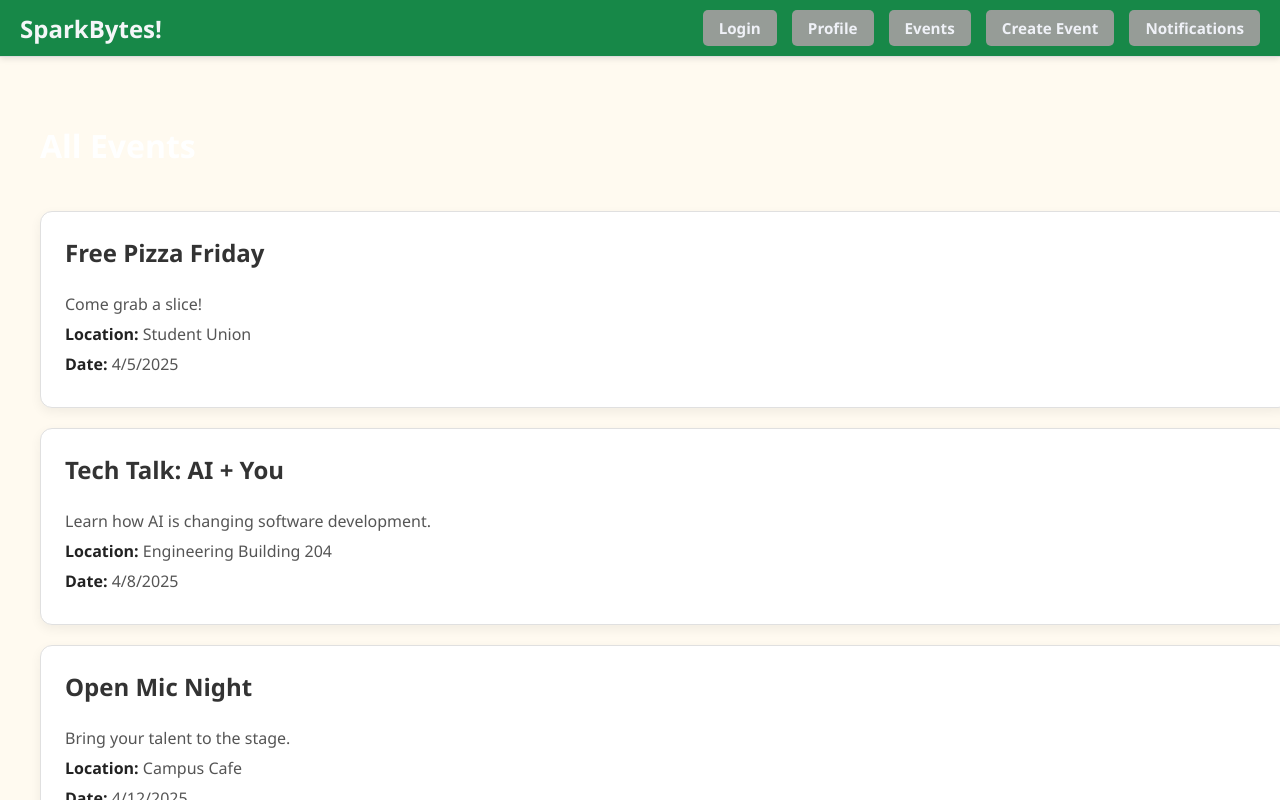
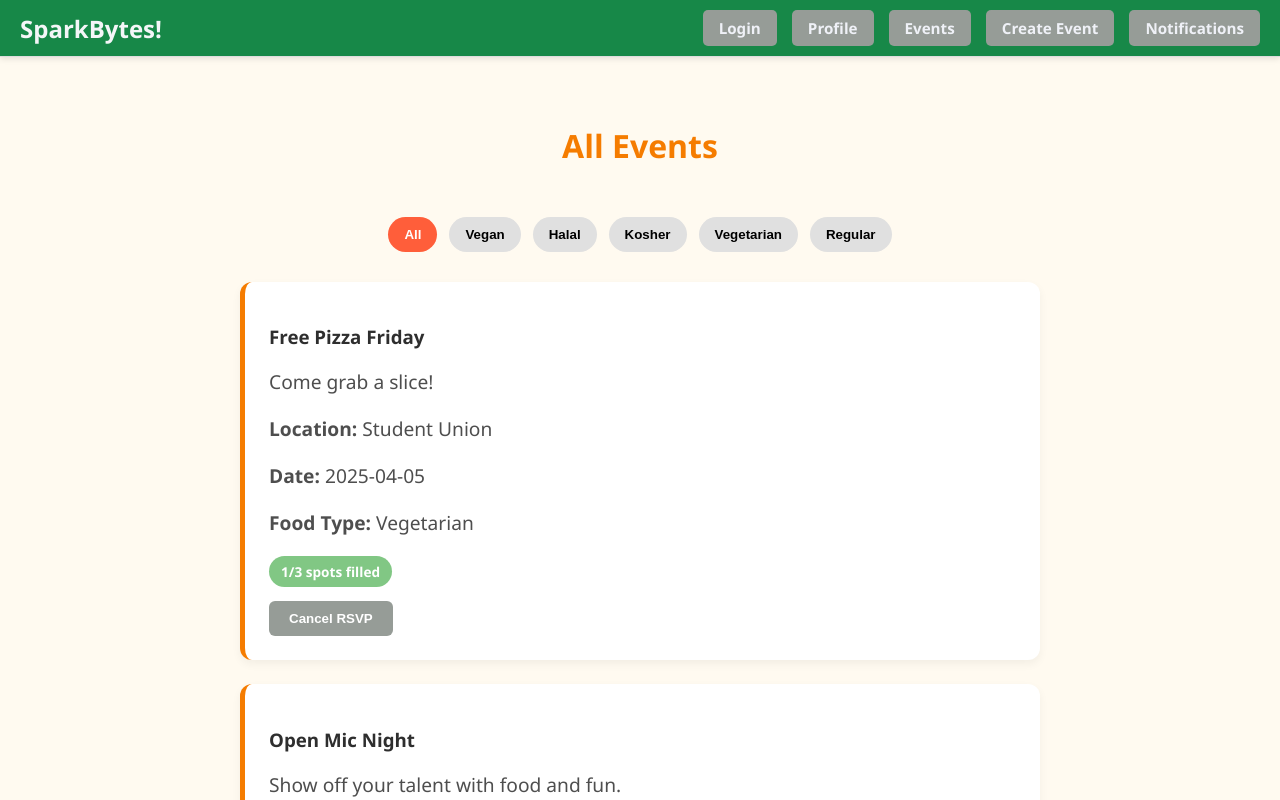
Before and after one commit to stevenltran/CS391-S25, a React (Create React App) app in the folder sparkbytes/: page /events in a window 1280 px wide. Shown: the top 800 px of the page. Built offline with nearby package versions, Linux system fonts and the light colour scheme.

Commit message:
added the filter feature and rsvp and cancel

```diff
--- a/sparkbytes/src/components/EventCard.js
+++ b/sparkbytes/src/components/EventCard.js
@@ -13,13 +13,49 @@
 
 import "./EventCard.css";
 
-function EventCard({ title, description, location, date }) {
+function EventCard({
+  title,
+  description,
+  location,
+  date,
+  foodType,
+  rsvps,
+  limit,
+  onRSVP,
+  isUserRSVPed,
+  isFull,
+}) {
   return (
-    <div className="event-card">
+    <div className="event-card-wrapper">
       <h3>{title}</h3>
       <p>{description}</p>
       <p><strong>Location:</strong> {location}</p>
-      <p><strong>Date:</strong> {new Date(date).toLocaleDateString()}</p>
+      <p><strong>Date:</strong> {date}</p>
+      <p><strong>Food Type:</strong> {foodType}</p>
+
+      {/* RSVP Badge */}
+      <p className="rsvp-status">
+        {isFull ? (
+          <span className="badge filled">Filled</span>
+        ) : (
+          <span className="badge open">
+            {rsvps.length}/{limit} spots filled
+          </span>
+        )}
+      </p>
+
+      {/* RSVP Button */}
+      <button
+        className={`rsvp-btn ${isUserRSVPed ? "cancel" : ""}`}
+        onClick={onRSVP}
+        disabled={!isUserRSVPed && isFull}
+      >
+        {isUserRSVPed
+          ? "Cancel RSVP"
+          : isFull
+          ? "Event Full"
+          : "RSVP"}
+      </button>
     </div>
   );
 }
--- a/sparkbytes/src/pages/createevent.js
+++ b/sparkbytes/src/pages/createevent.js
@@ -9,10 +9,13 @@ function CreateEvent() {
     description: "",
     location: "",
     date: "",
+    foodType: "",
+    limit: "",
   });
 
   const handleChange = (e) => {
     setFormData({ ...formData, [e.target.name]: e.target.value });
+
   };
 
   const handleSubmit = (e) => {
@@ -20,8 +23,9 @@ function CreateEvent() {
 
     // save event to localStorage for now (temporary storage)
     const storedEvents = JSON.parse(localStorage.getItem("events")) || [];
-    const updatedEvents = [...storedEvents, formData];
+    const updatedEvents = [...storedEvents, { ...formData, rsvps: [] }];
     localStorage.setItem("events", JSON.stringify(updatedEvents));
+
 
     // redirect to event listing page
     navigate("/events");
@@ -57,6 +61,30 @@ function CreateEvent() {
           onChange={handleChange}
           required
         />
+        <select
+          name="foodType"
+          value={formData.foodType}
+          onChange={handleChange}
+          required
+        >
+        <option value="">-- Select Food Type --</option>
+        <option value="Vegan">Vegan</option>
+        <option value="Halal">Halal</option>
+        <option value="Kosher">Kosher</option>
+        <option value="Vegetarian">Vegetarian</option>
+        <option value="Gluten-Free">Gluten-Free</option>
+        <option value="Regular">Regular</option>
+        </select>
+
+        <input
+          type="number"
+          name="limit"
+          placeholder="RSVP Limit"
+          onChange={handleChange}
+          required
+          min={1}
+        />
+
         <button type="submit">Create Event</button>
       </form>
     </div>
--- a/sparkbytes/src/pages/eventlist.css
+++ b/sparkbytes/src/pages/eventlist.css
@@ -1,16 +1,101 @@
-.event-list-container {
+.event-page {
+    padding: 40px 20px;
+    max-width: 800px;
+    margin: auto;
+  }
+
+  .event-title {
+    text-align: center;
+    color: #f57c00;
+    font-size: 2rem;
+    margin-bottom: 30px;
+  }
+
+  .event-list-container {
     display: flex;
+    flex-direction: column;
+    gap: 24px;
+  }
+
+  .event-card-wrapper {
+    background-color: #fff;
+    padding: 24px;
+    border-radius: 12px;
+    box-shadow: 0 4px 10px rgba(0,0,0,0.05);
+    border-left: 5px solid #f57c00;
+  }
+
+  .rsvp-status {
+    margin: 14px 0;
+    font-size: 0.95rem;
+  }
+
+  .badge {
+    display: inline-block;
+    padding: 6px 12px;
+    border-radius: 20px;
+    font-weight: 600;
+    font-size: 0.85rem;
+  }
+
+  .badge.filled {
+    background-color: #ccc;
+    color: #444;
+  }
+
+  .badge.open {
+    background-color: #81c784;
+    color: white;
+  }
+
+  .rsvp-btn {
+    padding: 10px 20px;
+    background-color: #f57c00;
+    color: white;
+    border: none;
+    border-radius: 6px;
+    font-weight: bold;
+    cursor: pointer;
+    transition: background-color 0.2s ease;
+  }
+
+  .rsvp-btn:disabled {
+    background-color: #ccc;
+    cursor: not-allowed;
+  }
+
+  .rsvp-btn.cancel {
+    background-color: #969c97;
+  }
+
+  .rsvp-btn.cancel:hover {
+    background-color: #969c97;
+  }
+
+  .filter-bar {
+    display: flex;
+    justify-content: center;
     flex-wrap: wrap;
-    gap: 20px;
-    padding: 20px;
-    justify-content: center;
-}
+    gap: 12px;
+    margin: 20px auto 30px;
+  }
 
-.event-title {
-    width: 100%;
-    max-width: 1200px;
-    font-size: 2rem;
-    margin-bottom: 24px;
-    text-align: left;
+  .filter-bar button {
+    padding: 10px 16px;
+    background-color: #e0e0e0;
+    border: none;
+    border-radius: 20px;
+    font-weight: bold;
+    cursor: pointer;
+    transition: background-color 0.2s ease;
+  }
+
+  .filter-bar .active {
+    background-color: #ff5e3a;
     color: white;
-}
+  }
+
+  .filter-bar button:hover {
+    background-color: #ff7043;
+    color: white;
+  }
--- a/sparkbytes/src/pages/eventlist.js
+++ b/sparkbytes/src/pages/eventlist.js
@@ -1,46 +1,99 @@
-/**
- * EventList Page
- *
- * This page displays a list of events as EventCards.
- *
- */
-
+import { useState } from "react";
 import EventCard from "../components/EventCard";
-import "./eventlist.css"
+import "./eventlist.css";
 
 function EventList() {
-  const dummyEvents = [
+  const [filter, setFilter] = useState("All");
+
+  const [events, setEvents] = useState([
     {
       title: "Free Pizza Friday",
       description: "Come grab a slice!",
       location: "Student Union",
       date: "2025-04-05",
-    },
-    {
-      title: "Tech Talk: AI + You",
-      description: "Learn how AI is changing software development.",
-      location: "Engineering Building 204",
-      date: "2025-04-08",
+      foodType: "Vegetarian",
+      limit: 3,
+      rsvps: ["me"],
     },
     {
       title: "Open Mic Night",
-      description: "Bring your talent to the stage.",
-      location: "Campus Cafe",
+      description: "Show off your talent with food and fun.",
+      location: "Campus Café",
       date: "2025-04-12",
+      foodType: "Vegan",
+      limit: 2,
+      rsvps: ["me", "friend"],
     },
-  ];
+    {
+      title: "Midnight Munchies",
+      description: "Snacks and vibes for all!",
+      location: "Dorm Lounge",
+      date: "2025-04-10",
+      foodType: "Halal",
+      limit: 5,
+      rsvps: [],
+    },
+    {
+      title: "Shabbat Dinner",
+      description: "Traditional meal with friends.",
+      location: "Hillel House",
+      date: "2025-04-13",
+      foodType: "Kosher",
+      limit: 4,
+      rsvps: [],
+    },
+  ]);
+
+  const foodTypes = ["All", "Vegan", "Halal", "Kosher", "Vegetarian", "Regular"];
+
+  const handleRSVP = (index) => {
+    const updated = [...events];
+    const user = "me";
+    const event = updated[index];
+
+    if (event.rsvps.includes(user)) {
+      event.rsvps = event.rsvps.filter((r) => r !== user); // Cancel
+    } else if (event.rsvps.length < event.limit) {
+      event.rsvps.push(user); // RSVP
+    }
+
+    setEvents(updated);
+  };
+
+  const filteredEvents = events.filter(
+    (event) => filter === "All" || event.foodType === filter
+  );
 
   return (
     <div className="event-page">
       <h2 className="event-title">All Events</h2>
+
+      <div className="filter-bar">
+        {foodTypes.map((type) => (
+          <button
+            key={type}
+            className={filter === type ? "active" : ""}
+            onClick={() => setFilter(type)}
+          >
+            {type}
+          </button>
+        ))}
+      </div>
+
       <div className="event-list-container">
-        {dummyEvents.map((event, index) => (
+        {filteredEvents.map((event, index) => (
           <EventCard
             key={index}
             title={event.title}
             description={event.description}
             location={event.location}
             date={event.date}
+            foodType={event.foodType}
+            rsvps={event.rsvps}
+            limit={event.limit}
+            isUserRSVPed={event.rsvps.includes("me")}
+            isFull={event.rsvps.length >= event.limit}
+            onRSVP={() => handleRSVP(index)}
           />
         ))}
       </div>
```
Also changed, not shown: sparkbytes/src/pages/createevent.css (+27 -1 lines).
